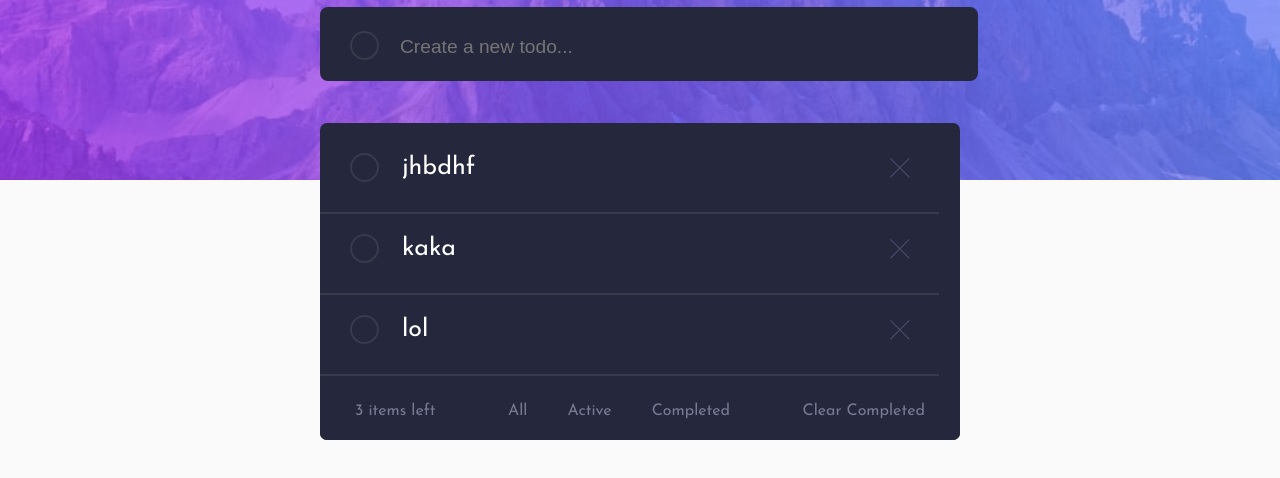
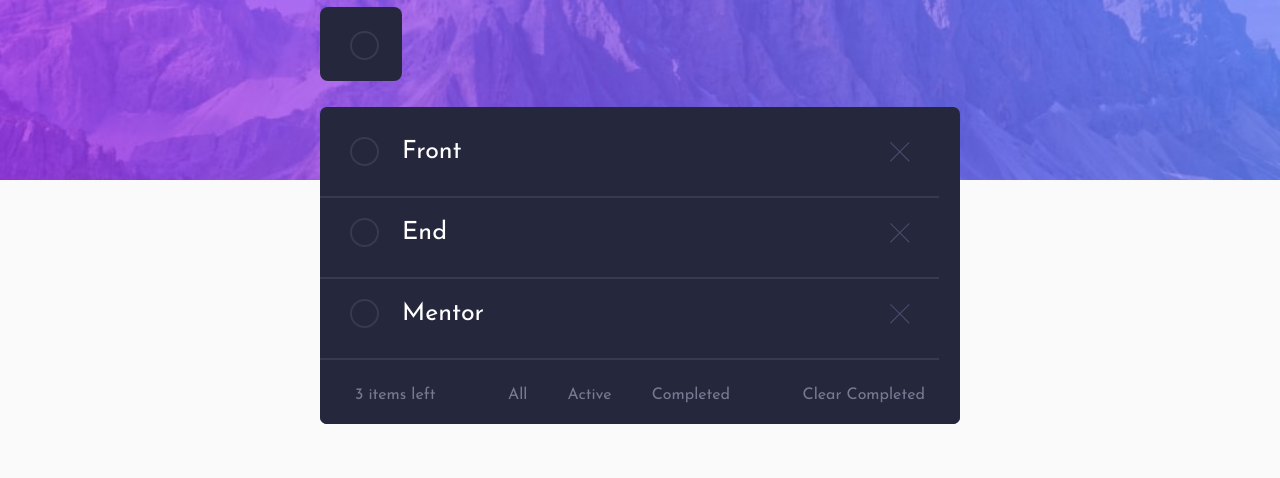
Before and after one commit to Akil08/Todo-app-FEM, a plain HTML site: page index.html in a window 1280 px wide. Shown: the part 166-644 px from the top of the page. Drawn offline with Linux system fonts and the light colour scheme.

Commit message:
html change

```diff
--- a/index.html
+++ b/index.html
@@ -33,7 +33,7 @@
           <div class="todo-item">
             <div class="content">
               <span class="c"></span>
-              <p > jhbdhf</p>
+              <p > Front </p>
             </div>
             <img class="cross" src="images/icon-cross.svg" alt="">
           </div>
@@ -44,7 +44,7 @@
           <div class="todo-item">
             <div class="content">
               <span class="c"></span>
-              <p> kaka</p>
+              <p> End </p>
             </div>
             <img class="cross" src="images/icon-cross.svg" alt="">
           </div>
@@ -55,7 +55,7 @@
           <div class="todo-item">
             <div class="content">
               <span class="c"></span>
-              <p> lol</p>
+              <p> Mentor </p>
             </div>
             <img class="cross" src="images/icon-cross.svg" alt="">
           </div>
--- a/styles.css
+++ b/styles.css
@@ -72,7 +72,7 @@ p{
 input{
     background-color: var(--Very-Dark-Desaturated-Blue);
     color: aliceblue;
-    width: 90%;
+    width: 0%;
     height:70px;
     border: none;
     border-radius: 8px;
```
